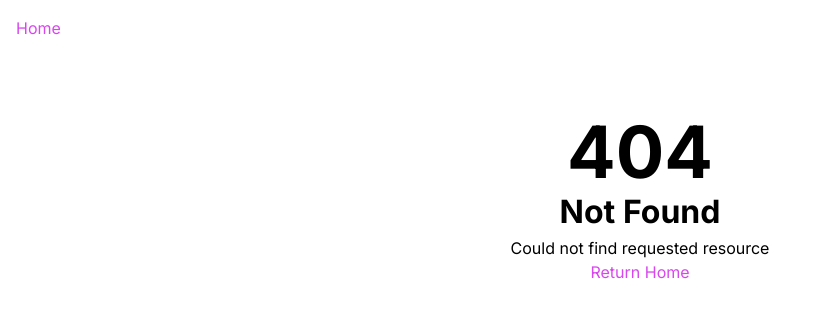
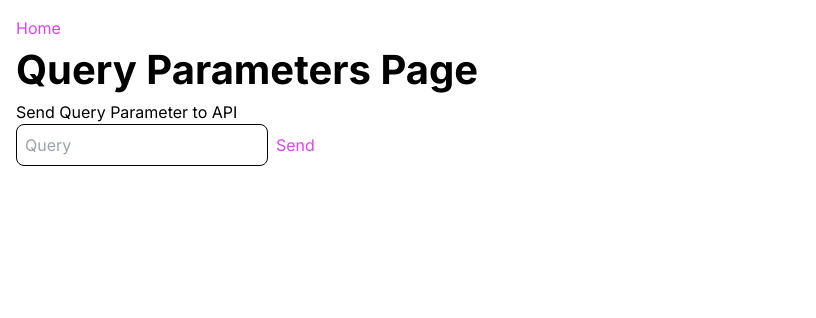
Before and after one commit to emanuelefavero/nextjs-app-router, a Next.js app: page /query-parameters in a window 1280 px wide. Before the commit this address had no page. Shown: the top 318 px of the page, without its empty margins (0-816 px from the left). Built offline with nearby package versions, Linux system fonts and the light colour scheme.

Commit message:
add query-parameters

```diff
--- /dev/null
+++ b/app/api/query-parameters/route.ts
@@ -0,0 +1,8 @@
+import { type NextRequest } from 'next/server'
+
+export function GET(request: NextRequest) {
+  const searchParams = request.nextUrl.searchParams
+  const query = searchParams.get('query')
+
+  return new Response(`Your Query: ${query}`)
+}
--- a/app/page.tsx
+++ b/app/page.tsx
@@ -91,6 +91,9 @@ export default async function Home() {
         <li>
           <Link href='/cookies'>Cookies</Link>
         </li>
+        <li>
+          <Link href='/query-parameters'>Query Parameters</Link>
+        </li>
       </ul>
     </>
   )
--- /dev/null
+++ b/app/query-parameters/page.tsx
@@ -0,0 +1,26 @@
+'use client'
+
+import { useState } from 'react'
+import Link from 'next/link'
+
+export default function Page() {
+  const [query, setQuery] = useState('')
+
+  return (
+    <>
+      <h1>Query Parameters Page</h1>
+
+      <p>Send Query Parameter to API</p>
+
+      <input
+        type='text'
+        value={query}
+        onChange={(e) => setQuery(e.target.value)}
+        placeholder='Query'
+      />
+      <Link href={`/api/query-parameters?query=${query}`} className='ml-2'>
+        Send
+      </Link>
+    </>
+  )
+}
```
